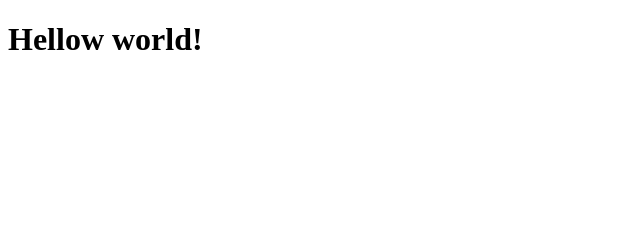
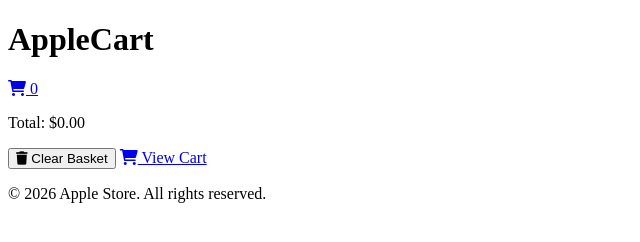
Before and after one commit to flDev26/apple-inspired-EcommerceUI-project, a website built with Vite: page index.html in a window 1280 px wide. Shown: the whole page, without its empty margins (0-640 px from the left). Built offline with nearby package versions, Linux system fonts and the light colour scheme.

Commit message:
works_htmlAdded

```diff
--- a/index.html
+++ b/index.html
@@ -10,6 +10,50 @@
     <link rel="stylesheet" href="https://cdnjs.cloudflare.com/ajax/libs/font-awesome/6.0.0-beta3/css/all.min.css">
 </head>
 <body>
-    <h1>Hellow world!</h1>
+
+<!-- Header -->
+<header class="header">
+    <div class="header__content">
+        <h1 class="header__title">AppleCart</h1>
+        <div class="header__checkout">
+            <a href="#" class="header__checkout-link">
+                <i class="fas fa-shopping-cart"></i>
+                <span class="header__checkout-count">0</span>
+            </a>
+            <!-- Mini-basket preview -->
+            <div class="header__cart-preview">
+                <ul class="header__cart-items">
+                    <!-- Cart items will be dynamically added here -->
+                </ul>
+                <p class="header__cart-total">Total: $<span class="header__cart-total-amount">0.00</span></p>
+                <button class="header__clear-cart-button"><i class="fas fa-trash"></i> Clear Basket</button>
+                <a href="#" class="header__view-cart-button"><i class="fas fa-shopping-cart"></i> View Cart</a>
+            </div>
+        </div>
+    </div>
+</header>
+
+<!-- Store Section -->
+<main class="store">
+    <section class="store__product-list">
+        <!-- Products will be dynamically added here -->
+    </section>
+</main>
+
+<!-- Footer -->
+<footer class="footer">
+    <p>&copy; <span id="year"></span> Apple Store. All rights reserved.</p>
+</footer>
+
+<!-- JavaScript files -->
+<script type="module" src="/src/data/products.js"></script>
+<script type="module" src="/src/js/script.js"></script>
+<script>
+    document.addEventListener("DOMContentLoaded", function () {
+        const yearSpan = document.getElementById("year");
+        yearSpan.textContent = new Date().getFullYear();
+    });
+</script>
+<div class="toast-container"></div>
 </body>
 </html>
```
Also changed, not shown: vite.config.js (+8 -0 lines).
